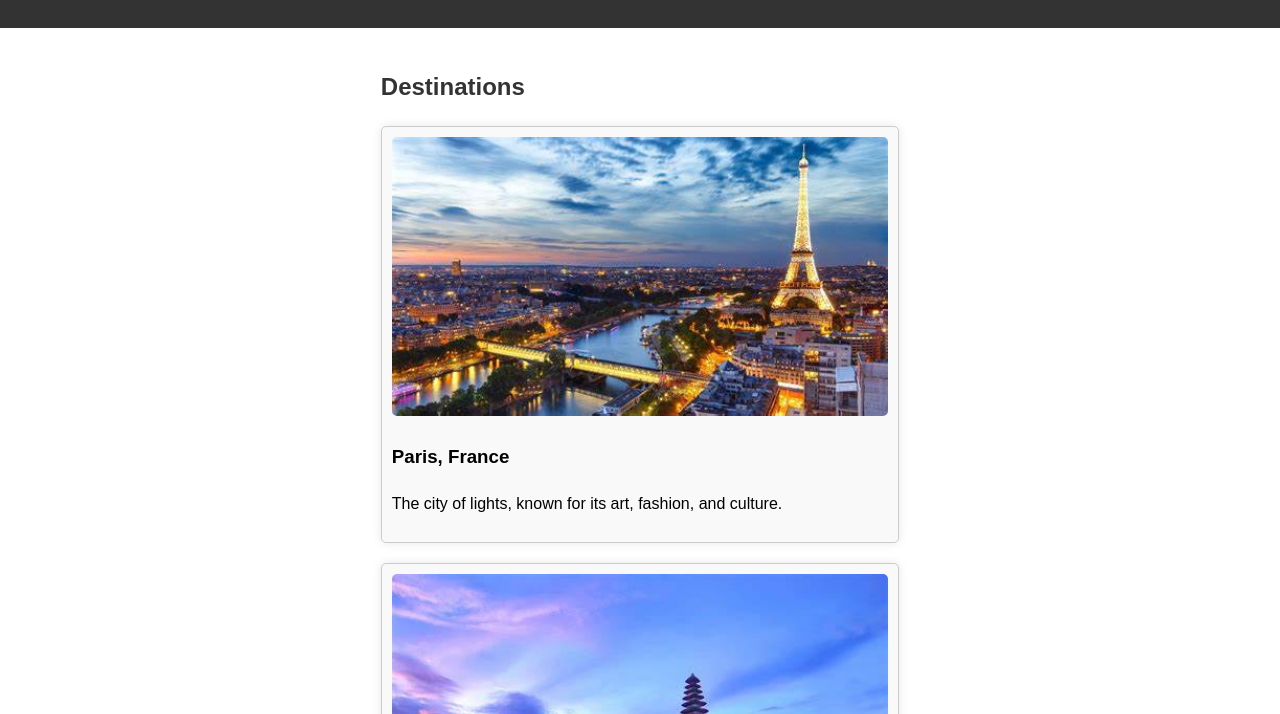
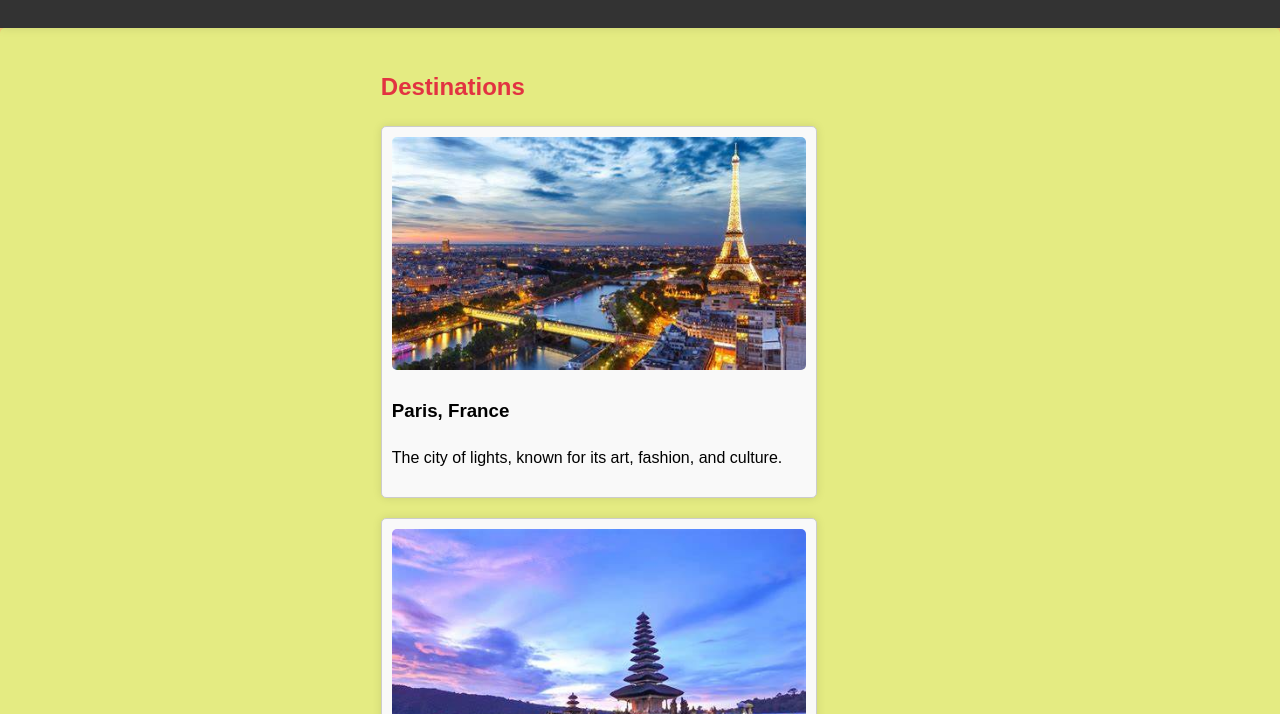
Before and after one commit to piyashah123/TRAVEL-WEBSITE-, a plain HTML site: page index.html in a window 1280 px wide. Shown: the part 86-800 px from the top of the page. Drawn offline with Linux system fonts and the light colour scheme.

Commit message:
Add files via upload

```diff
--- a/styles.css
+++ b/styles.css
@@ -5,6 +5,7 @@ body {
     line-height: 1.6;
     box-sizing: border-box;
     overflow-x: hidden;
+    background-color: #fcd37a;
 }
 
 header {
@@ -18,6 +19,7 @@ header {
     position: sticky;
     top: 0;
     z-index: 1;
+    box-shadow: 0 0 10px rgba(0, 0, 0, 0.1);
 }
 
 nav ul {
@@ -39,6 +41,7 @@ nav ul li a {
     text-decoration: none;
     transition: color 0.2s ease;
     padding: 10px;
+    border-radius: 5px;
 }
 
 nav ul li a:hover {
@@ -52,12 +55,16 @@ main {
     flex-direction: column;
     align-items: center;
     min-height: 100vh;
+    background-color: #e4eb82;
+    border-radius: 5px;
+    box-shadow: 0 0 10px rgba(0, 0, 0, 0.1);
 }
 
 h2 {
-    color: #333;
+    color: #e23341;
     margin-bottom: 10px;
     font-weight: bold;
+    font-size: 24px;
 }
 
 .destination, .package {
@@ -67,6 +74,7 @@ h2 {
     border-radius: 5px;
     box-shadow: 0 0 10px rgba(0, 0, 0, 0.1);
     background-color: #f9f9f9;
+    width: 80%;
 }
 
 .destination img {
@@ -90,4 +98,5 @@ form {
     border-radius: 5px;
     box-shadow: 0 0 10px rgba(0, 0, 0, 0.1);
     background-color: #f9f9f9;
+    width: 80%;
 }
```
